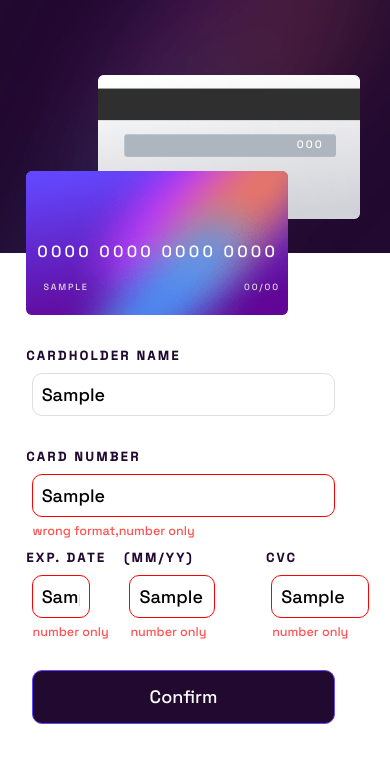
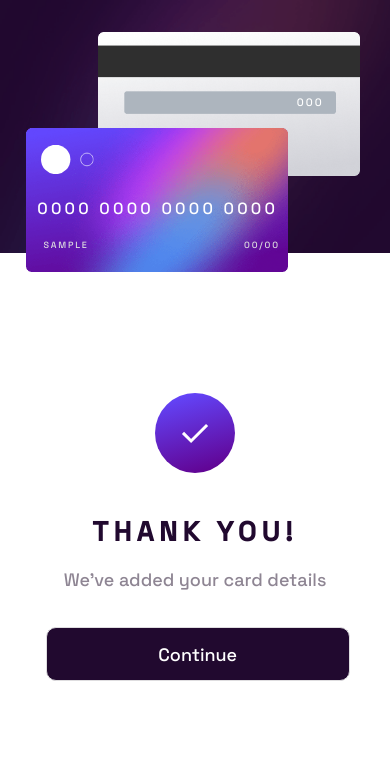
Before and after one commit to Martin-Mora/challenger-tarjet, a plain HTML site: page index.html in a window 390 px wide. Both pictures are taken after typing "Sample", "Sample", "Sample", "Sample", "Sample" into the empty fields and a click on the input "Confirm". Drawn offline with Linux system fonts and the light colour scheme.

Commit message:
logo card fronted responsive parched

```diff
--- a/js/main.js
+++ b/js/main.js
@@ -63,7 +63,8 @@ btn_confirm.addEventListener("click",(e)=>{
 
   if(nameUser.value==''){
     dateWrong[0].textContent=`can't be blank`;
-    valid=false;
+    console.log(cardName());
+    valid=false
   }
 
   if(input_cardFront.value=='' || cardNumber()){
@@ -86,7 +87,7 @@ btn_confirm.addEventListener("click",(e)=>{
 
 
 
-  if(valid){
+  else{
     formu.classList.toggle('invisible');
     container_confirm.classList.toggle('invisible');
 
@@ -102,7 +103,7 @@ btn_confirm.addEventListener("click",(e)=>{
 
 function cardNumber(){
 
-  const val = card_number_input.value;
+  const val =card_number_input.value;
   const valReplace=val.replace(/\s+/g,"");
   if(!isNaN(valReplace)){
   card_number.textContent=valReplace.replace(/(.{4})/g, '$1 ');
@@ -127,15 +128,18 @@ function cardNumber(){
 function cardName(){
 
   const name = nameUser.value;
-  CardsFrontname.textContent=name.toUpperCase();
 
-  if(name==0){
+
+  if(name.length==0){
+    // dataWrongUser.textContent='';
     CardsFrontname.textContent=defaultUser;
-    dataWrongUser.textContent='';
+    return valid=false
 
 
   }else{
-    dataWrongUser.textContent='';
+    CardsFrontname.textContent=name.toUpperCase();
+    // dataWrongUser.textContent='';
+    return valid=true
   }
 
 
--- a/scss/_cards.scss
+++ b/scss/_cards.scss
@@ -45,7 +45,7 @@
   position:absolute;
   z-index: 2;
   transform: scale(.2);
-  top:2.5em;
+  bottom:8em;
   right: 7em;
 }
 
@@ -55,6 +55,7 @@
   letter-spacing: 0.2em;
   font-size:0.9em;
   right: 1.5em;
+
 }
 
 .Cards__front--data{
```
Also changed, not shown: index.html (+1 -1 lines), css/styles.css, 1 other file.
